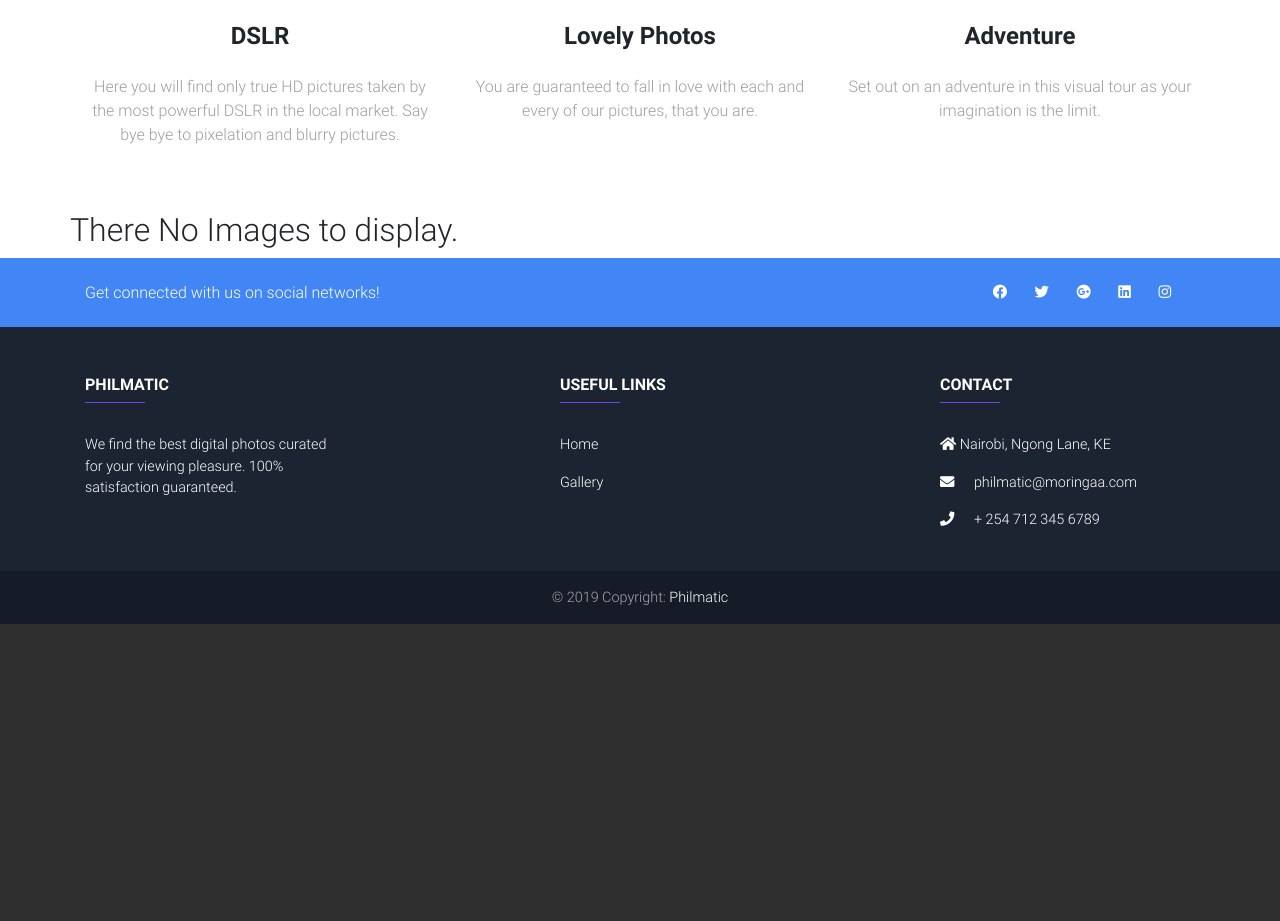
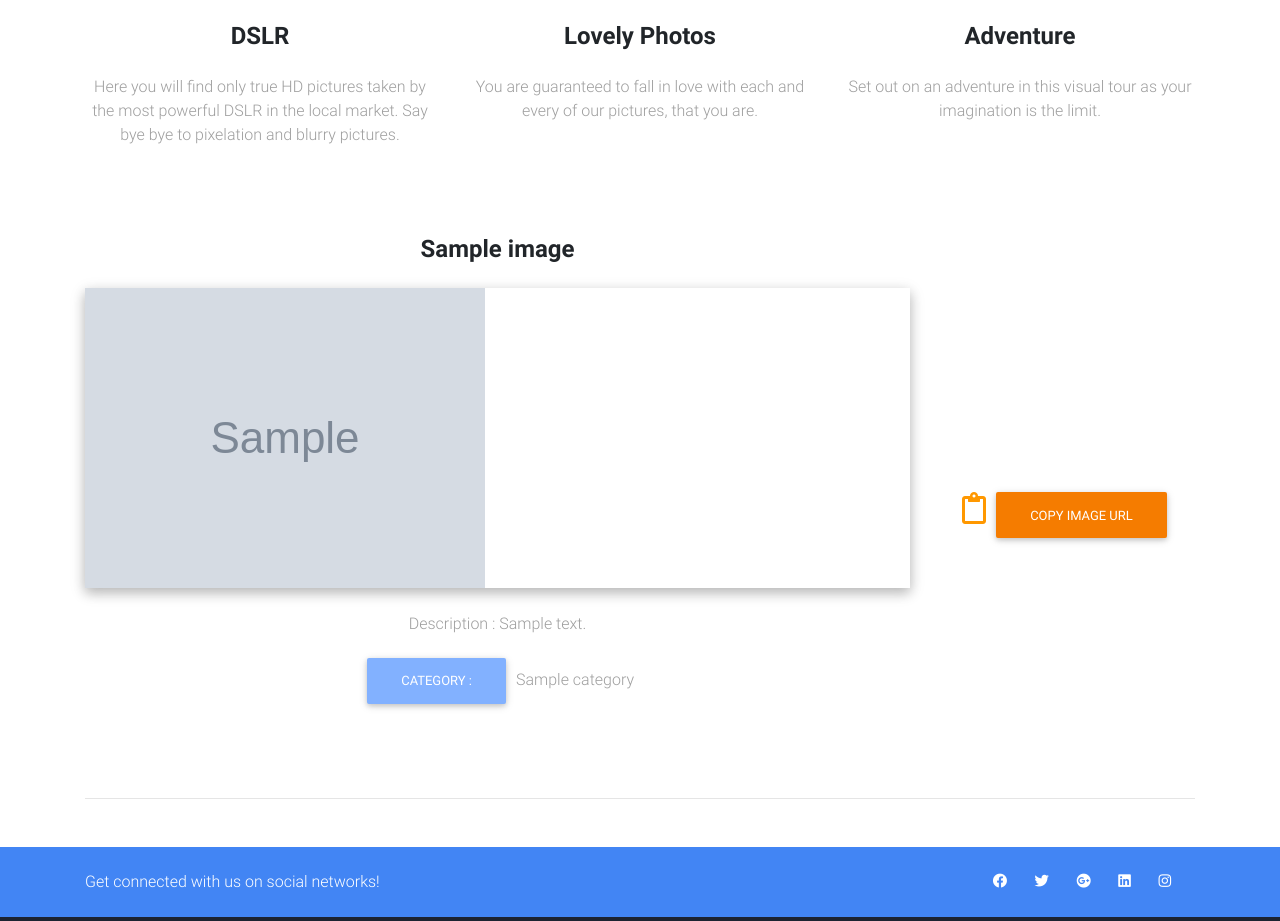
Before and after one commit to philipkariuki/django-photos, a Django app: page / in a window 1280 px wide. Shown: the part 1088-2009 px from the top of the page. Before the commit the page ends 1712 px from the top, so only its background shows below. Run offline with Django 3.2, Linux system fonts and the light colour scheme; tables that the repository leaves empty hold one stand-in row (values such as "Sample post"); grey boxes marked "Sample" are stand-in pictures; some libraries are stand-ins or nearby versions.

Commit message:
updates search.html changes earch form name fixes image search functionality

```diff
--- a/appmatic/models.py
+++ b/appmatic/models.py
@@ -31,14 +31,13 @@ class Image(models.Model):
 
     @classmethod
     def new_images(cls):
-        today = dt.date.today()
-        photoz = cls.objects.filter(pub_date__date = today)
+        photoz = Image.objects.all()
         return photoz
 
 
     @classmethod
-    def search_by_title(cls,search_term):
-        photos = cls.objects.filter(title__icontains=search_term)
+    def search_by_category(cls,search_term):
+        photos = cls.objects.filter(category__category_name__icontains=search_term)
         return photos
 
 
@@ -50,7 +49,7 @@ class Location(models.Model):
     def __str__(self):
         return self.location_name
 
-    def save_editor(self):
+    def save_location(self):
         self.save()
 
     class Meta:
@@ -62,7 +61,7 @@ class Category(models.Model):
     def __str__(self):
         return self.category_name
 
-    def save_editor(self):
+    def save_category(self):
         self.save()
 
     class Meta:
--- a/appmatic/templates/mainz/base.html
+++ b/appmatic/templates/mainz/base.html
@@ -33,56 +33,14 @@
   <!-- Start your project here-->
 
 
-
+	{% include "navbar.html" %}
 
 
 
     <!--Main Navigation-->
     <header>
 
-      <!--Navbar-->
-      <nav class="navbar navbar-expand-lg navbar-dark fixed-top scrolling-navbar">
 
-          <div class="container">
-
-              <!-- Navbar brand -->
-              <a class="navbar-brand" href="#">Philmatic</a>
-
-              <!-- Collapse button -->
-              <button class="navbar-toggler" type="button" data-toggle="collapse" data-target="#basicExampleNav"
-                  aria-controls="basicExampleNav" aria-expanded="false" aria-label="Toggle navigation">
-                  <span class="navbar-toggler-icon"></span>
-              </button>
-
-              <!-- Collapsible content -->
-              <div class="collapse navbar-collapse" id="basicExampleNav">
-
-                  <!-- Links -->
-                  <ul class="navbar-nav mr-auto smooth-scroll">
-                      <li class="nav-item">
-                          <a class="nav-link" href="#intro">Home</a>
-                      </li>
-                      <li class="nav-item">
-                          <a class="nav-link" href="#examples">Gallery</a>
-                      </li>
-                      <li class="nav-item">
-                          <a class="nav-link" href="#contactus">Contact</a>
-                      </li>
-                  </ul>
-                  <!-- Links -->
-
-                  <form class="form-inline" action="{% url 'search_results' %}">
-                    <div class="md-form my-0">
-                      <input class="form-control mr-sm-2" type="text" placeholder="Search" aria-label="Search">
-                    </div>
-                  </form>
-              </div>
-              <!-- Collapsible content -->
-
-          </div>
-
-      </nav>
-      <!--/.Navbar-->
 
       <!--Mask-->
       <div id="intro" class="view">
--- a/appmatic/templates/mainz/search.html
+++ b/appmatic/templates/mainz/search.html
@@ -2,7 +2,7 @@
 {% block content %}
 <div class="container">
 
-  <div class="row">
+  <div class="row" style="margin-top: 170px; margin-bottom: 120px;">
     {% if images%}
       <h2>Found {{ images|length }} of searched term {{message}}</h2>
     {% else %}
@@ -11,12 +11,13 @@
 
   </div>
 
-  <div class="row">
+  <div class="row" style="margin-top: 20px; margin-bottom: 120px;">
 
   {% if images %}
     {% for image in images %}
       <div class="col-sm-6 col-md-3">
           <h1>{{image.name}}</h1>
+          <img src=" {{image.article_image.url}} " class="img-fluid" alt="Image">
       </div>
     {% endfor %}
   {% endif %}
--- /dev/null
+++ b/appmatic/templates/navbar.html
@@ -0,0 +1,57 @@
+<!DOCTYPE html>
+<html lang="en">
+<head>
+
+  <meta charset="utf-8">
+  <meta name="viewport" content="width=device-width, initial-scale=1">
+</head>
+<body>
+
+
+
+<!--Navbar-->
+      <nav class="navbar navbar-expand-lg navbar-dark fixed-top scrolling-navbar">
+
+          <div class="container">
+
+              <!-- Navbar brand -->
+              <a class="navbar-brand" href="#">Philmatic</a>
+
+              <!-- Collapse button -->
+              <button class="navbar-toggler" type="button" data-toggle="collapse" data-target="#basicExampleNav"
+                  aria-controls="basicExampleNav" aria-expanded="false" aria-label="Toggle navigation">
+                  <span class="navbar-toggler-icon"></span>
+              </button>
+
+              <!-- Collapsible content -->
+              <div class="collapse navbar-collapse" id="basicExampleNav">
+
+                  <!-- Links -->
+                  <ul class="navbar-nav mr-auto smooth-scroll">
+                      <li class="nav-item">
+                          <a class="nav-link" href="#intro">Home</a>
+                      </li>
+                      <li class="nav-item">
+                          <a class="nav-link" href="#examples">Gallery</a>
+                      </li>
+                      <li class="nav-item">
+                          <a class="nav-link" href="#contactus">Contact</a>
+                      </li>
+                  </ul>
+                  <!-- Links -->
+
+                  <form class="form-inline" role="search" action="{% url 'search_results' %}">
+                    <div class="md-form my-0">
+                      <input class="form-control mr-sm-2" type="text" placeholder="Search" aria-label="Search" name="category">
+                    </div>
+                  </form>
+              </div>
+              <!-- Collapsible content -->
+
+          </div>
+
+      </nav>
+      <!--/.Navbar-->
+
+</body>
+</html>
--- a/appmatic/views.py
+++ b/appmatic/views.py
@@ -16,9 +16,9 @@ def home_image(request):
 
 def search_results(request):
 
-    if 'image' in request.GET and request.GET["image"]:
-        search_term = request.GET.get("image")
-        searched_articles = Image.search_by_title(search_term)
+    if 'category' in request.GET and request.GET["category"]:
+        search_term = request.GET.get("category")
+        searched_images = Image.search_by_category(search_term)
         message = f"{search_term}"
 
         return render(request, 'mainz/search.html',{"message":message,"images": searched_images})
```
